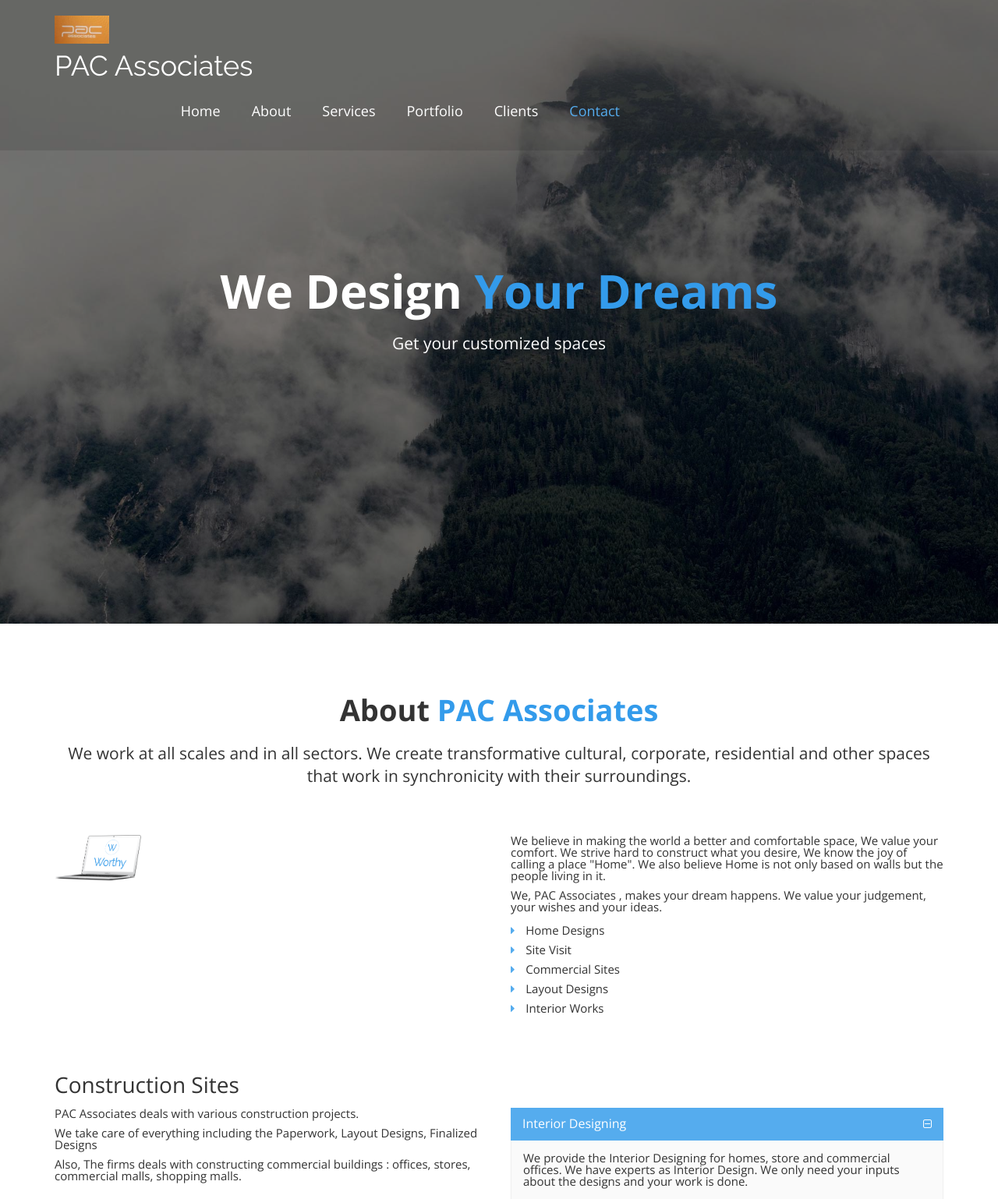
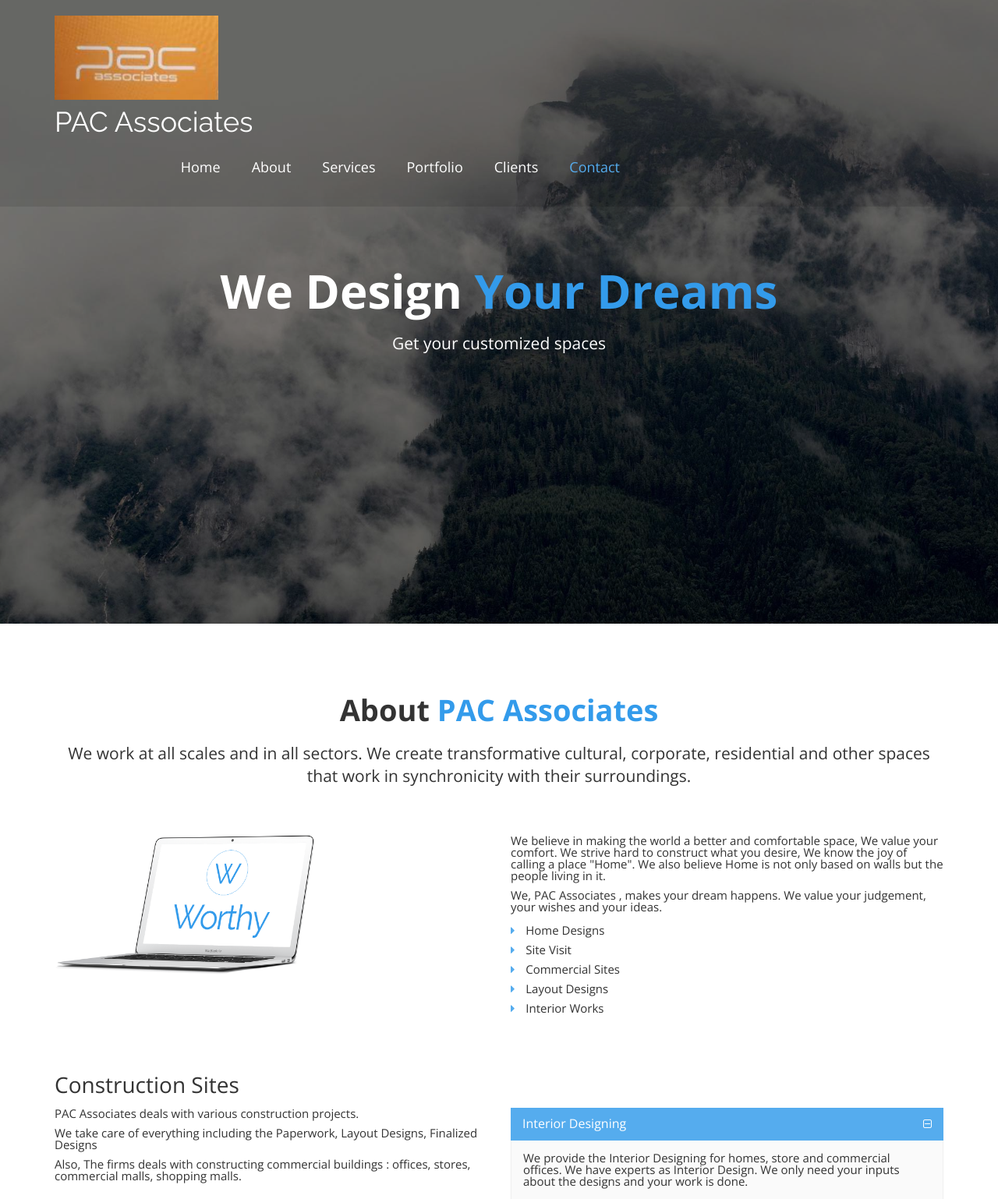
Before and after one commit to adnapstergit/myarchitect, a PHP site: page / in a window 1280 px wide. Shown: the top 1538 px of the page at 78% size. Run offline with PHP 8.4, Linux system fonts and the light colour scheme.

Commit message:
Logo Size Increases

```diff
--- a/css/style.css
+++ b/css/style.css
@@ -80,7 +80,7 @@ a:active {
 }
 img {
 	display: block;
-	max-width: 20%;
+	max-width: 60%;
 	height: auto;
 }
 .list-unstyled li {
```
